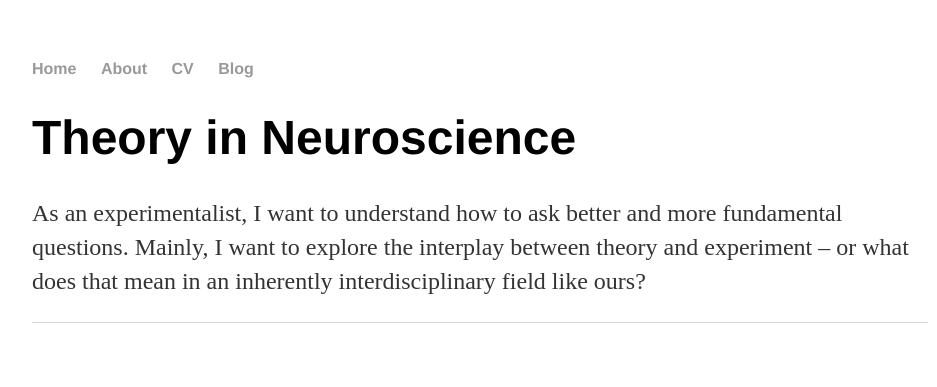
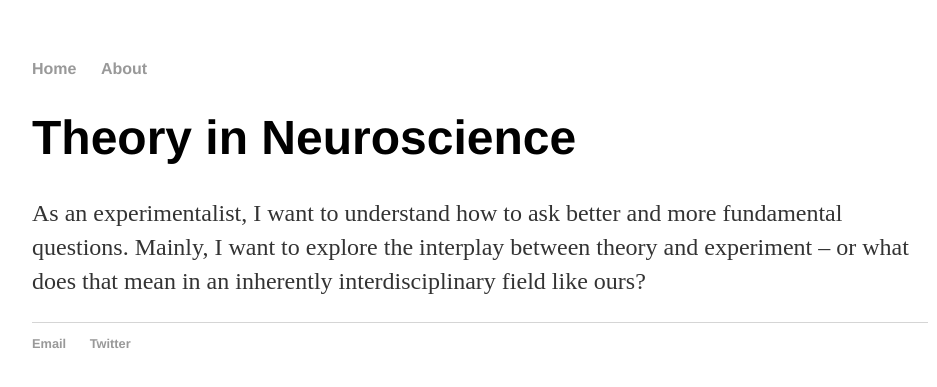
Before and after one commit to bitsandspikes/bitsandspikes.github.io, a Jekyll site: the page built from index.html, in a window 1280 px wide. Shown: the top 387 px of the page, without its empty margins (160-1097 px from the left). Built offline with Jekyll 4.4.1, drawn with Linux system fonts in a browser that asks for light colours.

Commit message:
Update default.html

```diff
--- a/_layouts/default.html
+++ b/_layouts/default.html
@@ -10,8 +10,6 @@
 	    		<ul>
 	        		<li><a href="/">Home</a></li>
 		        	<li><a href="/about">About</a></li>
-	        		<li><a href="/cv">CV</a></li>
-	        		<li><a href="/blog">Blog</a></li>
 	    		</ul>
 			</nav>
 			<div class="container">
@@ -21,9 +19,9 @@
 			</div><!-- /.container -->
 			<footer>
 	    		<ul>
-	        		<li><a href="Learning by doing"></a></li>
-
-			</ul>
+	        		<li><a href="mailto:shraddha2205@gmail.com">Email</a></li>
+	        		<li><a href="https://twitter.com/gluttoninwonder">Twitter</a></li>
+				</ul>
 			</footer>
 		</body>
 	</html>
```
